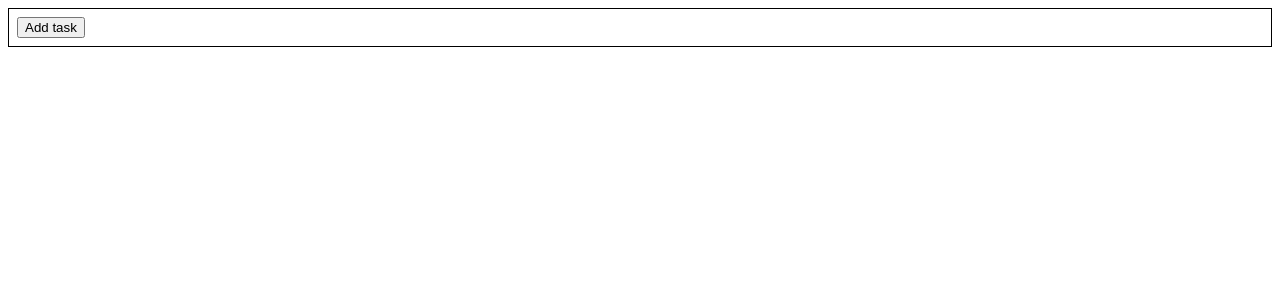
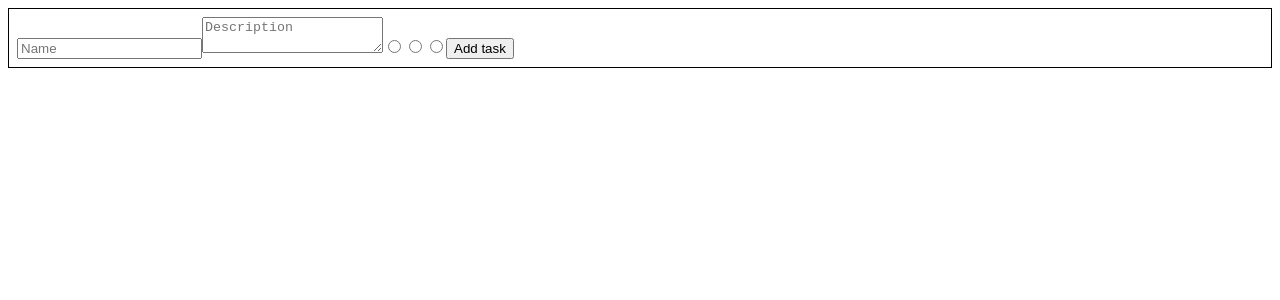
Before and after one commit to amakor97/todolistagain, a React (Vite) app: page / in a window 1280 px wide. Shown: the top 300 px of the page. Built offline with nearby package versions, Linux system fonts and the light colour scheme.

Commit message:
[BIG FEATURE]: complete adding custom task feature

```diff
--- a/src/App.tsx
+++ b/src/App.tsx
@@ -3,7 +3,7 @@ import type { Store } from "./types/Store";
 import { nanoid } from "nanoid";
 import TasksList from "./components/TasksList/TasksList";
 import AddingForm from "./components/AddingForm/AddingForm";
-import { testTask1 } from "./tests/PoC/task";
+import type { TaskType } from "./types/TaskType";
 
 const initialState: Store = {
   tasksList: new Map(),
@@ -13,10 +13,11 @@ const initialState: Store = {
 function App() {
   const [store, setStore] = useState<Store>(initialState);
 
-  function addTask() {
+  function addTask(newTask: TaskType) {
     setStore((store) => {
       const newTasksList = new Map(store.tasksList);
-      newTasksList.set(nanoid(), testTask1);
+      newTasksList.set(nanoid(), newTask);
+
       return {
         ...store,
         tasksList: newTasksList
--- a/src/components/AddingForm/AddingForm.tsx
+++ b/src/components/AddingForm/AddingForm.tsx
@@ -1,13 +1,68 @@
-type handler = () => void;
+import type { TaskType } from "../../types/TaskType";
+import { isValidStatus } from "../../types/Status";
+
+type handler = (newTask: TaskType) => void;
 
 import Styles from "./AddingForm.module.css";
 
 import Button from "../Button/Button";
+import { nanoid } from "nanoid";
 
 function AddingForm({ submitFunc }: { submitFunc: handler }) {
+  function createTask(): TaskType {
+    const form = document.getElementById("newTaskForm");
+    if (!(form instanceof HTMLFormElement)) {
+      throw new Error();
+    }
+    const newTask: TaskType = {
+      id: nanoid(),
+      name: "",
+      description: "",
+      status: "none"
+    };
+
+    const nameInput = form.querySelector("input[name='newTaskName']");
+    const descInput = form.querySelector("input[name='newTaskDescription']");
+    const statusInput = form.querySelector(
+      "input[name='taskStatus']:checked"
+    );
+
+    if (!(nameInput instanceof HTMLInputElement)) {
+      newTask.name = "New task";
+    } else {
+      newTask.name = nameInput.value !== "" ? nameInput.value : "New task";
+    }
+
+    if (!(descInput instanceof HTMLTextAreaElement)) {
+      newTask.description = "";
+    } else {
+      newTask.description = descInput.value;
+    }
+
+    if (statusInput instanceof HTMLInputElement) {
+      const status = statusInput.value;
+      if (isValidStatus(status)) {
+        newTask.status = status;
+      }
+    }
+
+    form.reset();
+    return newTask;
+  }
+
   return (
-    <form className={Styles.form}>
-      <Button handleClick={submitFunc} btnText={"Add task"}/>
+    <form className={Styles.form} id="newTaskForm">
+      <input type="text" placeholder="Name" id="newTaskName" name="newTaskName"/>
+      <textarea id="newTaskDescription" placeholder="Description" name="newTaskDescription"></textarea>
+      <input type="radio" name="newTaskStatus" value="awaiting" />
+      <input type="radio" name="newTaskStatus" value="inProgress" />
+      <input type="radio" name="newTaskStatus" value="completed" />
+      <Button
+        handleClick={() => {
+          submitFunc(createTask());
+        }}
+        btnText={"Add task"}
+      />
     </form>
   );
 }
--- a/src/components/Button/Button.tsx
+++ b/src/components/Button/Button.tsx
@@ -1,4 +1,4 @@
-type handler = () => void;
+type handler = (...args: unknown[]) => unknown;
 
 function Button({
   handleClick,
--- a/src/components/Task/Task.tsx
+++ b/src/components/Task/Task.tsx
@@ -6,7 +6,7 @@ function Task({ task }: { task: TaskType }) {
   return (
     <article className={Styles.task}>
       <h2 className={Styles.title}>{task.name}</h2>
-      <p className={Styles.desc}>{task.desription}</p>
+      <p className={Styles.desc}>{task.description}</p>
       <p className={Styles.status}>{task.status}</p>
     </article>
   );
```
